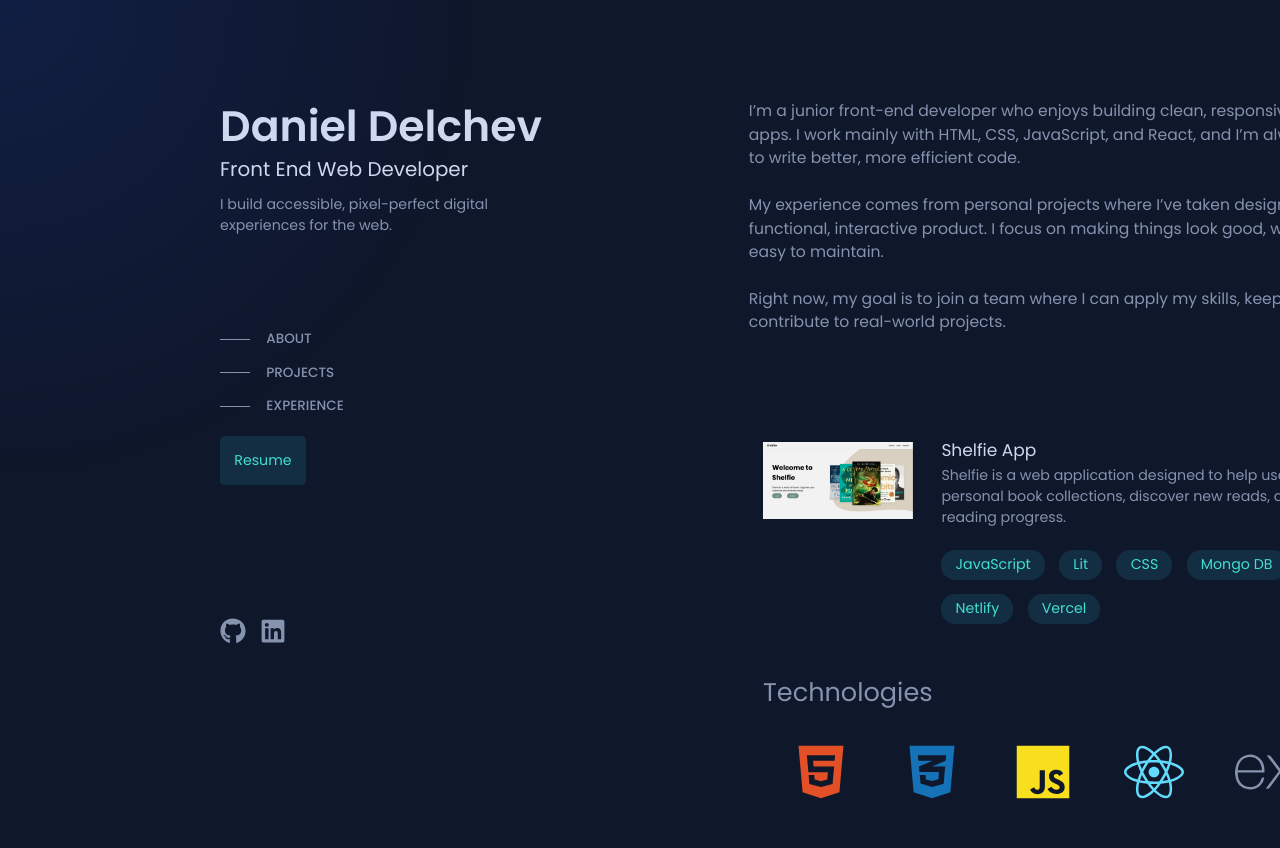
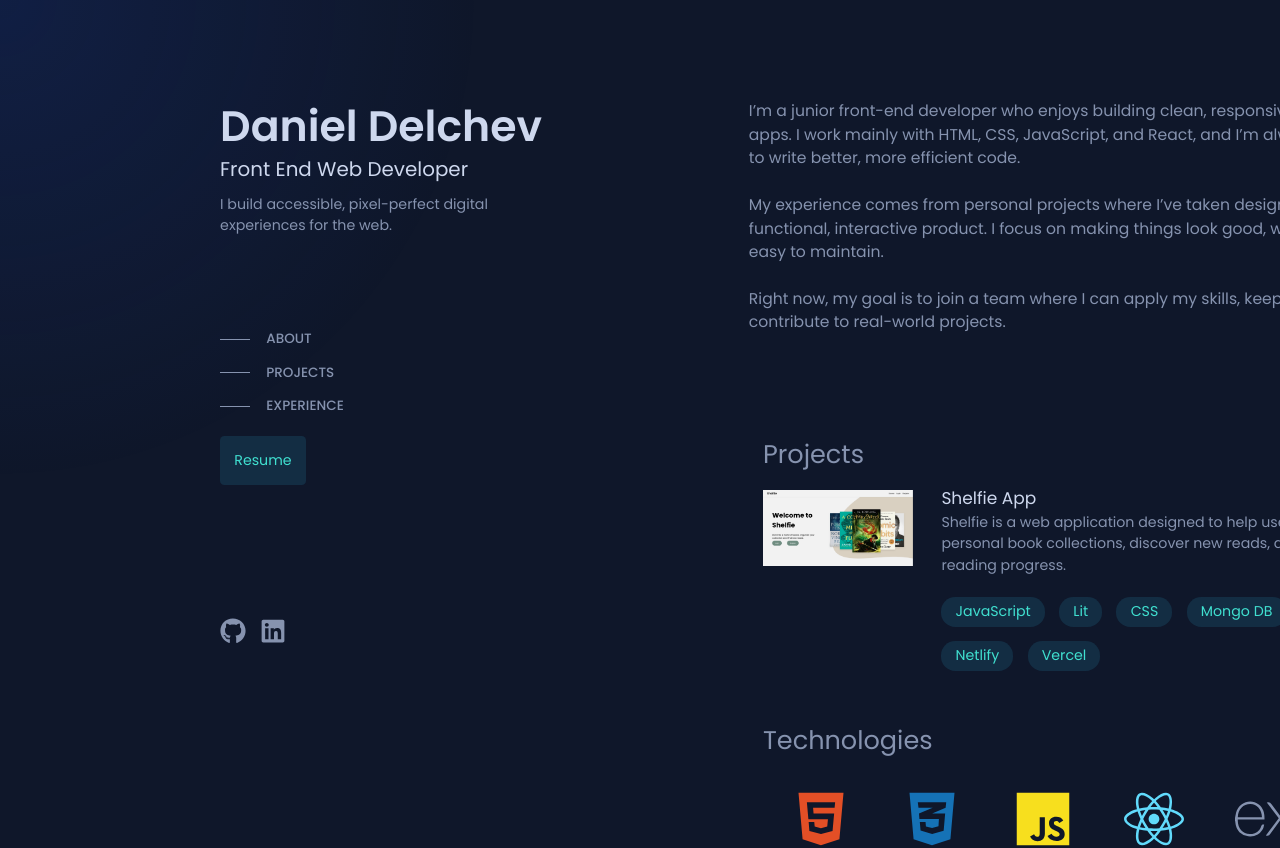
Before and after one commit to didelchev/dev-portfolio, a React (Vite) app in the folder dev-portfolio-website/: page / in a window 1280 px wide. Shown: the top 848 px of the page. Built offline with nearby package versions, Linux system fonts and the light colour scheme.

Commit message:
Updated projects.jsx

```diff
--- a/dev-portfolio-website/src/components/Projects/Projects.css
+++ b/dev-portfolio-website/src/components/Projects/Projects.css
@@ -1,13 +1,17 @@
 .projects-container{
     display: flex;
+    flex-direction: column;
+    /* border: 2px solid lime; */
     margin-top: 5em;
+    text-align: left;
+    padding: 1em;
 }
 
 .projects-container .project{
     display: flex;
     gap: 2em;
-    padding: 1em;
-    /* border: 2px solid red; */
+    margin-top: 1em;
+    /* border: 2px solid red;   */
 
 }
 
--- a/dev-portfolio-website/src/components/Projects/Projects.jsx
+++ b/dev-portfolio-website/src/components/Projects/Projects.jsx
@@ -1,10 +1,13 @@
 import React from 'react'
 import shelfieImg from '../../assets/shelfie-thumbnail.png'
 import "./Projects.css"
+import { FaHtml5 } from "react-icons/fa";
+
 
 const Projects = () => {
   return (
     <div className="projects-container" id="projects">
+        <h3>Projects</h3>
         <div className="project">
             <div className="image-container">
                 <img src={ shelfieImg } alt="" srcset="" />
@@ -13,7 +16,7 @@ const Projects = () => {
                 <h5>Shelfie App</h5>
                 <p>Shelfie is a web application designed to help users organize their personal book collections, discover new reads, and track their reading progress.</p>
                 <div className="tech-used">
-                    <span>JavaScript</span>
+                    <span >JavaScript</span>
                     <span>Lit</span>
                     <span>CSS</span>
                     <span>Mongo DB</span>
```
Also changed, not shown: 1 other file (tests, documents, lock files or other folders).
